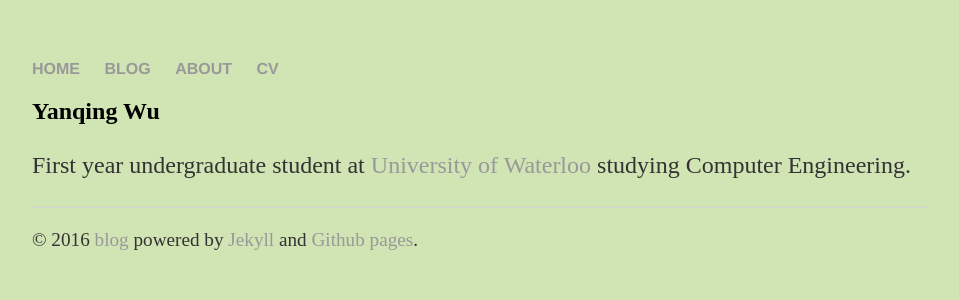
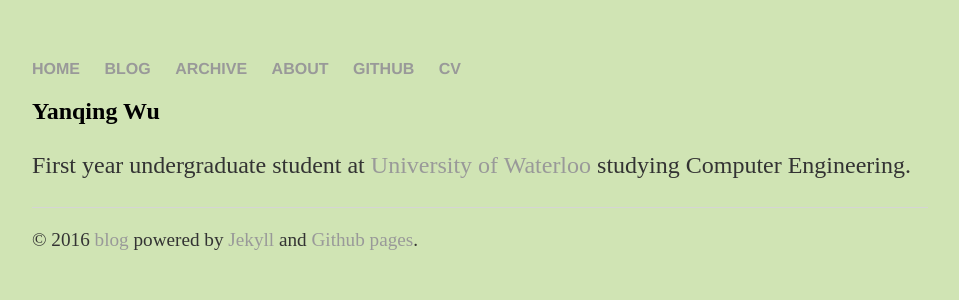
Before and after one commit to pwyq/blog, a Jekyll site: the page built from index.html, in a window 1280 px wide. Shown: the top 300 px of the page, without its empty margins (160-1119 px from the left). Built offline with Jekyll 4.4.1, drawn with Linux system fonts in a browser that asks for light colours.

Commit message:
modify code syntax

```diff
--- a/_layouts/default.html
+++ b/_layouts/default.html
@@ -4,6 +4,7 @@
 		<meta charset="UTF-8">
 		<meta name="viewport" content="width=device-width, initial-scale=1.0">
 		<meta name="author" content="Yanqing Wu">
+		<meta name="description" content="pwyq's Space">
 		<title>{{ page.title }}</title>
 		<!-- link to main stylesheet -->
 		<link rel="stylesheet" type="text/css" href="/css/main.css">
@@ -17,16 +18,20 @@
 	</head>
 	<body>
 		<nav>
-		<ul>
-			<li><a href="/">HOME</a></li>
-			<li><a href="/blog">BLOG</a></li>
-			<li><a href="/about">ABOUT</a></li>
-			<li><a href="/cv">CV</a></li>
-		</ul>
+			<ul class="nav nav-list">
+				<li class="nav-list-item"><a href="/" target="_self" class="nav-list-link">HOME</a></li>
+				<li class="nav-list-item"><a href="/blog" target="_self" class="nav-list-link">BLOG</a></li>
+				<li class="nav-list-item"><a href="/archives" target="_self" class="nav-list-link active">ARCHIVE</a></li>
+				<li class="nav-list-item"><a href="/about" target="_self" class="nav-list-link">ABOUT</a></li>
+				<li class="nav-list-item"><a href="https://github.com/pwyq" target="_blank" class="nav-list-link">GITHUB</a></li>
+				<li class="nav-list-item"><a href="/cv" target="_self" class="nav-list-link">CV</a></li>
+			</ul>
 		</nav>
 		<div class="container">
 			{{ content }}
 		{% include footer.html %}
 		</div><!-- /.container -->
+		<!-- MathJax -->
+		<script async src="//cdn.bootcss.com/mathjax/2.6.1/MathJax.js?config=TeX-MML-AM_CHTML">
 	</body>
 </html>
```
Also changed, not shown: _includes/footer.html (+5 -5 lines).
